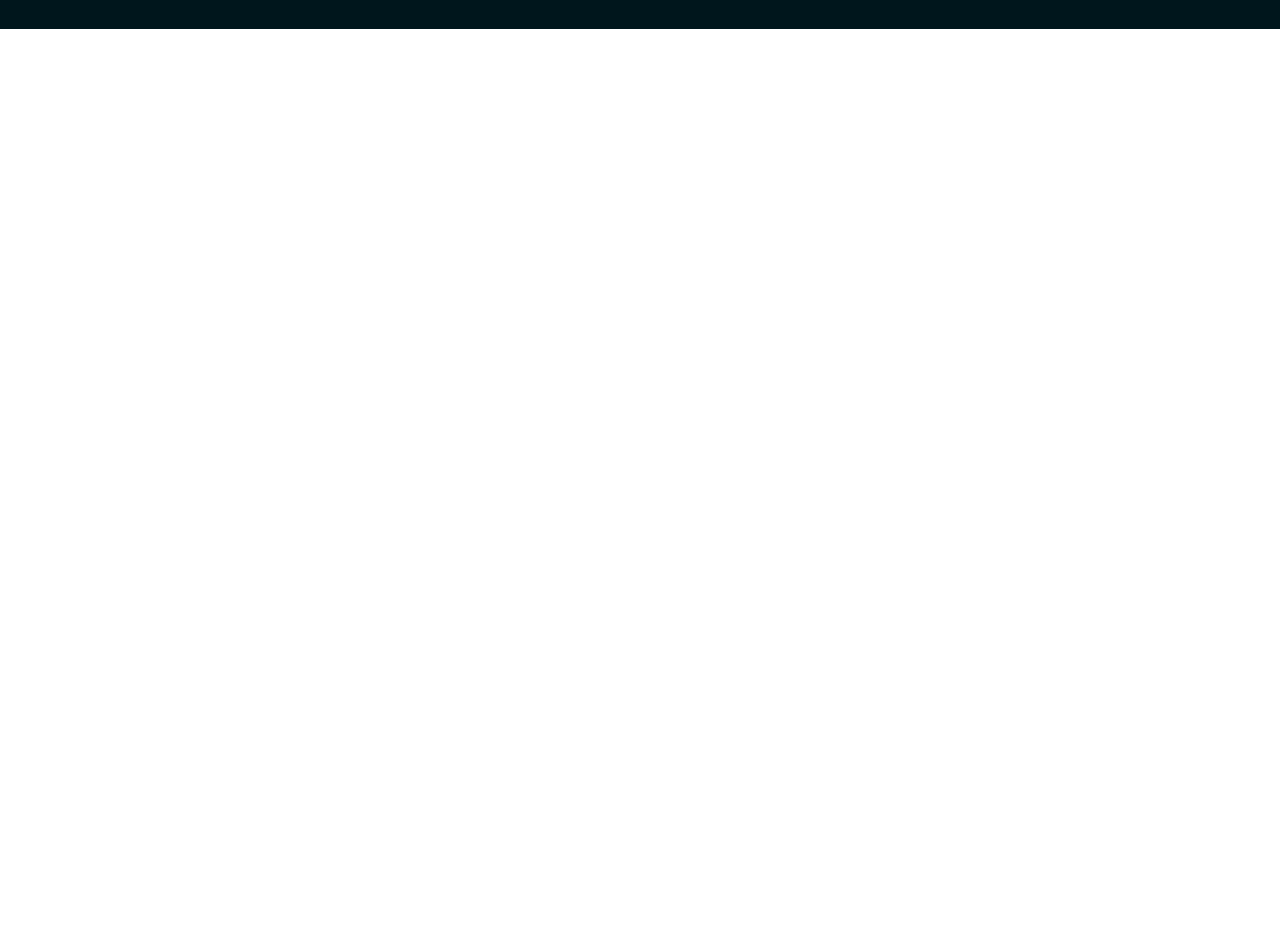
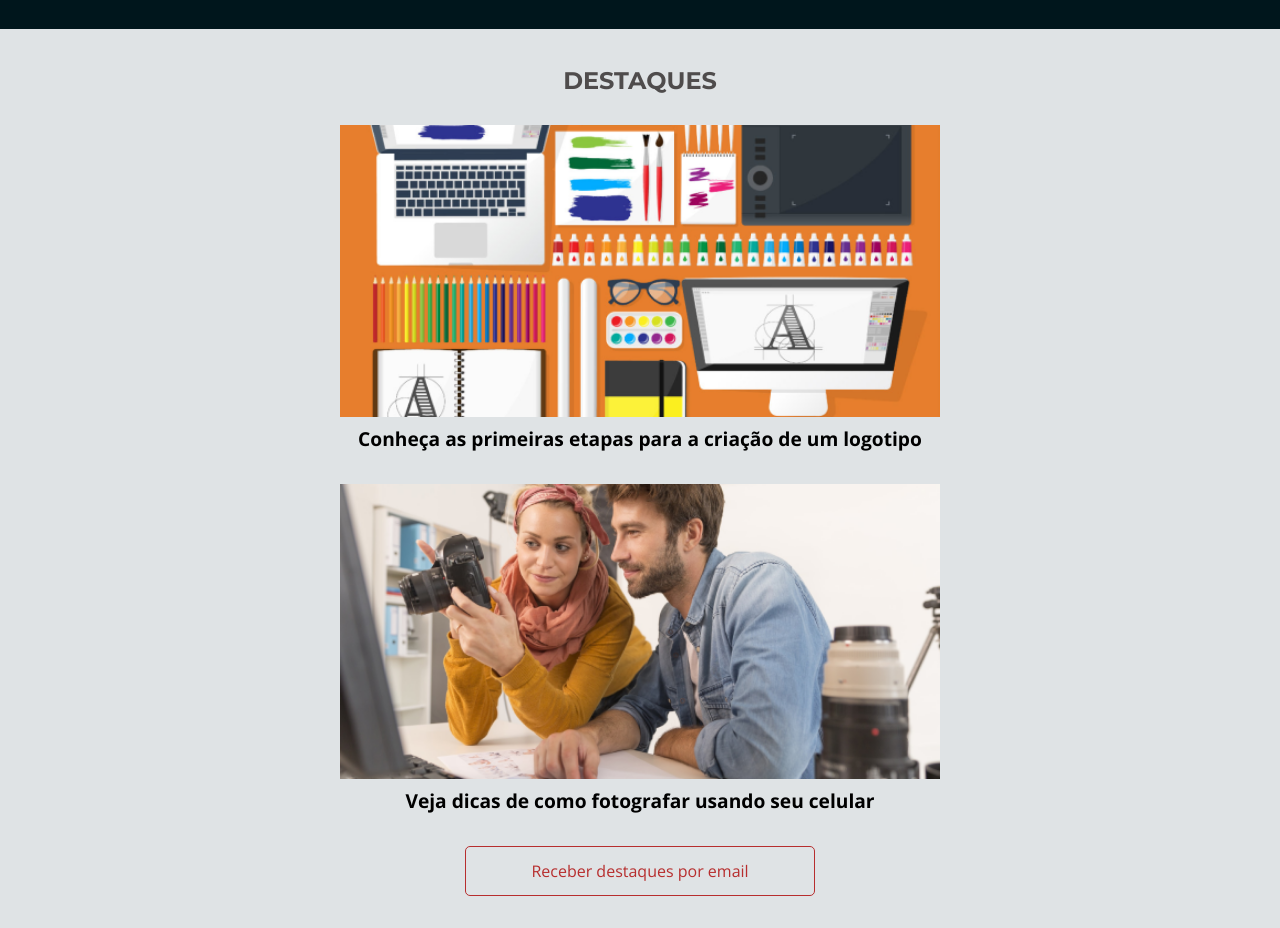
Before and after one commit to FabrizioGomes/projeto_Apeperia, a plain HTML site: page index.html in a window 1280 px wide. Shown: the part 380-1308 px from the top of the page. Before the commit the page ends 800 px from the top, so only its background shows below. Drawn offline with nearby package versions, Linux system fonts and the light colour scheme.

Commit message:
Adaptando as particularidades de telas

```diff
--- /dev/null
+++ b/css/destaques.css
@@ -0,0 +1,48 @@
+.destaques {
+    background-color: var(--azul-claro);
+
+    padding-top: 2.5rem;
+    padding-bottom: 2rem;
+}
+
+.destaques__titulo {
+    color: var(--cinza-escuro);
+    font-weight: 700;
+    font-size: 1.5rem;
+    font-family: var(--montserrat);
+    text-transform: uppercase;
+    text-align: center;
+
+    margin-bottom: 2rem;
+}
+
+.destaques__painel {
+    display: flex;
+    flex-direction: column;
+    align-items: center;
+
+    margin-bottom: 2rem;
+}
+
+.destaques__painel-imagem {
+    width: 100vw;
+    max-width: 600px;
+
+    box-shadow: 0 2px 10px 5x #00000020;
+
+    margin-bottom: .5rem;
+}
+
+.destaques__painel-texto {
+    font-weight: 700;
+    font-size: 1.2rem;
+    line-height: normal;
+}
+
+.destaques__botao {
+    color: var(--vermelho-forte);
+
+    border-color: var(--vermelho-forte);
+
+    margin: 0 auto;
+}
--- a/index.html
+++ b/index.html
@@ -2,7 +2,6 @@
 <html lang="pt-br">
   <head>
     <meta charset="UTF-8" />
-    <meta http-equiv="X-UA-Compatible" content="IE=edge" />
     <meta name="viewport" content="width=device-width, initial-scale=1.0" />
     <title>Home | Apeperia</title>
     <link rel="preconnect" href="https://fonts.googleapis.com" />
@@ -15,6 +14,7 @@
     <link href="css/base.css" rel="stylesheet" />
     <link href="css/cabecalho.css" rel="stylesheet" />
     <link href="css/chamada.css" rel="stylesheet" />
+    <link href="css/destaques.css" rel="stylesheet" />
   </head>
   <body>
     <header class="cabecalho container">
@@ -43,6 +43,35 @@
         </p>
         <a href="#" class="chamada_botao botao">Conheça os planos</a>
       </section>
+      <section class="destaques container">
+        <h2 class="destaques__titulo">Destaques</h2>
+        <a href="#">
+          <figure class="destaques__painel">
+            <img
+              src="img/comecando-criar-logotipo.png"
+              alt="Painel do post sobre criação de logotipo"
+              class="destaques__painel-imagem"
+            />
+            <figcaption class="destaques__painel-texto">
+              Conheça as primeiras etapas para a criação de um logotipo
+            </figcaption>
+          </figure>
+        </a>
+        <a href="#">
+          <figure class="destaques__painel">
+            <img
+              src="img/dicas-fotografia.png"
+              alt="Painel do post sobre fotografia com celular"
+              class="destaques__painel-imagem"
+            />
+            <figcaption class="destaques__painel-texto">
+              Veja dicas de como fotografar usando seu celular
+            </figcaption>
+          </figure> </a
+        ><a href="#" class="destaques__botao botao"
+          >Receber destaques por email</a
+        >
+      </section>
     </main>
   </body>
 </html>
```
